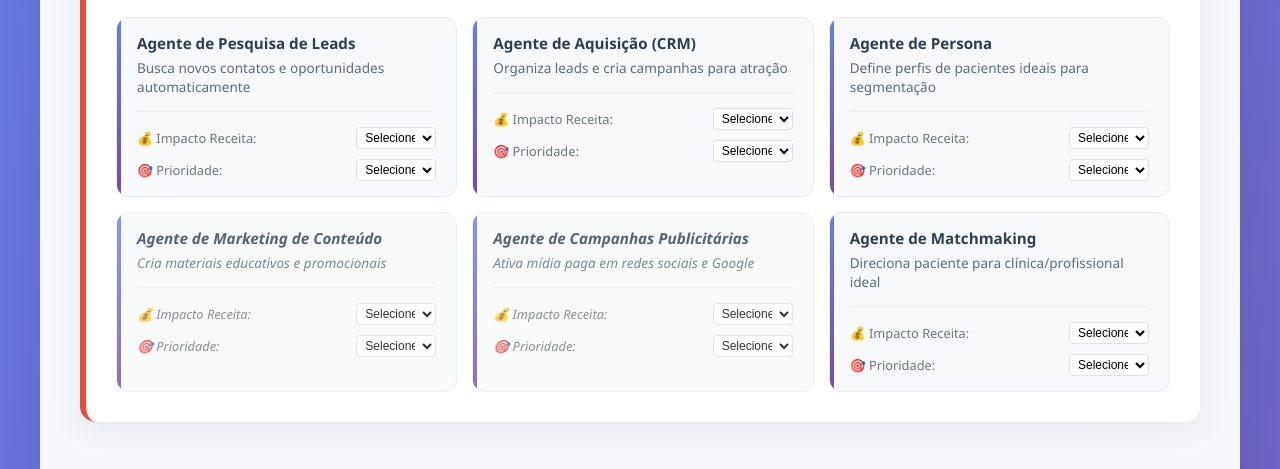
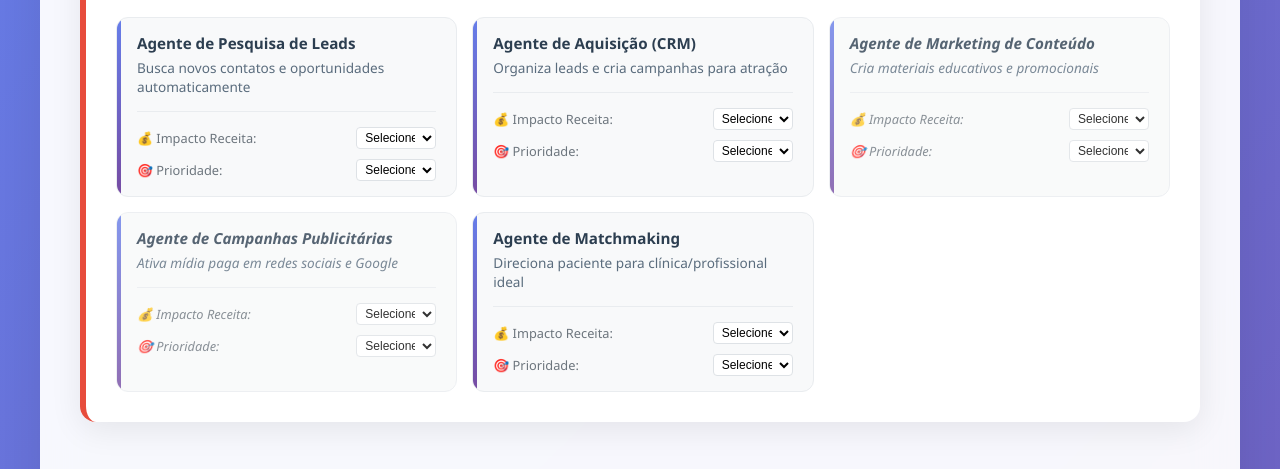
Before and after one commit to efddrsn/sophia, a plain HTML site: page index.html in a window 1280 px wide. Shown: the part 314-783 px from the top of the page. Drawn offline with Linux system fonts and the light colour scheme.

Commit message:
Update index.html

```diff
--- a/index.html
+++ b/index.html
@@ -354,32 +354,7 @@
                             </div>
                         </div>
                     </div>
-                    <div class="agent">
-                        <div class="agent-name">Agente de Persona</div>
-                        <div class="agent-desc">Define perfis de pacientes ideais para segmentação</div>
-                        <div class="agent-metrics">
-                            <div class="metric">
-                                <span class="metric-label">💰 Impacto Receita:</span>
-                                <div class="metric-value">
-                                    <select class="revenue-select">
-                                        <option value="">Selecione</option>
-                                        <option value="alto" class="revenue-high">Alto</option>
-                                        <option value="medio" class="revenue-medium">Médio</option>
-                                        <option value="baixo" class="revenue-low">Baixo</option>
-                                    </select>
-                                </div>
-                            </div>
-                            <div class="metric">
-                                <span class="metric-label">🎯 Prioridade:</span>
-                                <select class="priority-select">
-                                    <option value="">Selecione</option>
-                                    <option value="alta" class="priority-high">Alta</option>
-                                    <option value="media" class="priority-medium">Média</option>
-                                    <option value="baixa" class="priority-low">Baixa</option>
-                                </select>
-                            </div>
-                        </div>
-                    </div>
+
                     <div class="agent suggested">
                         <div class="agent-name">Agente de Marketing de Conteúdo</div>
                         <div class="agent-desc">Cria materiais educativos e promocionais</div>
```
